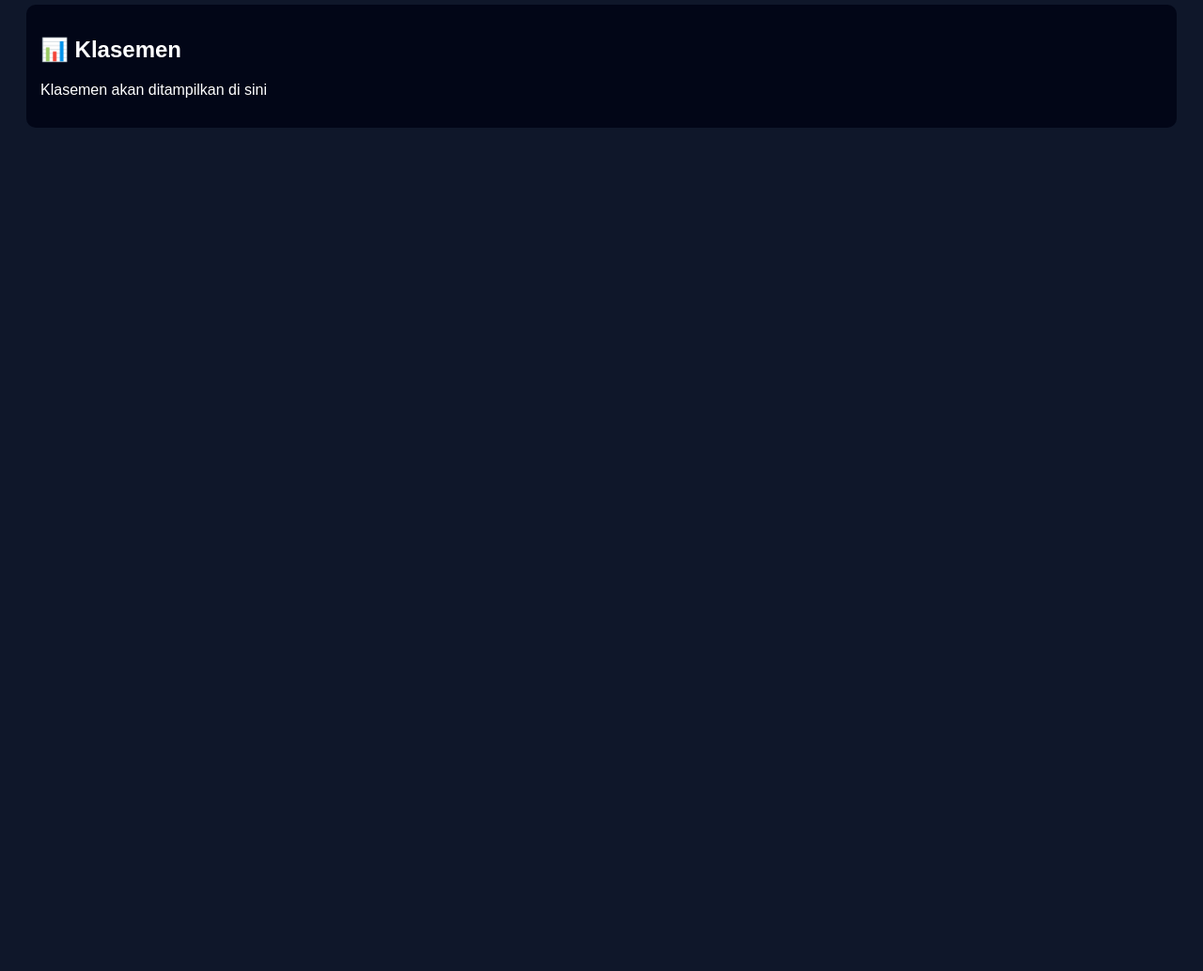
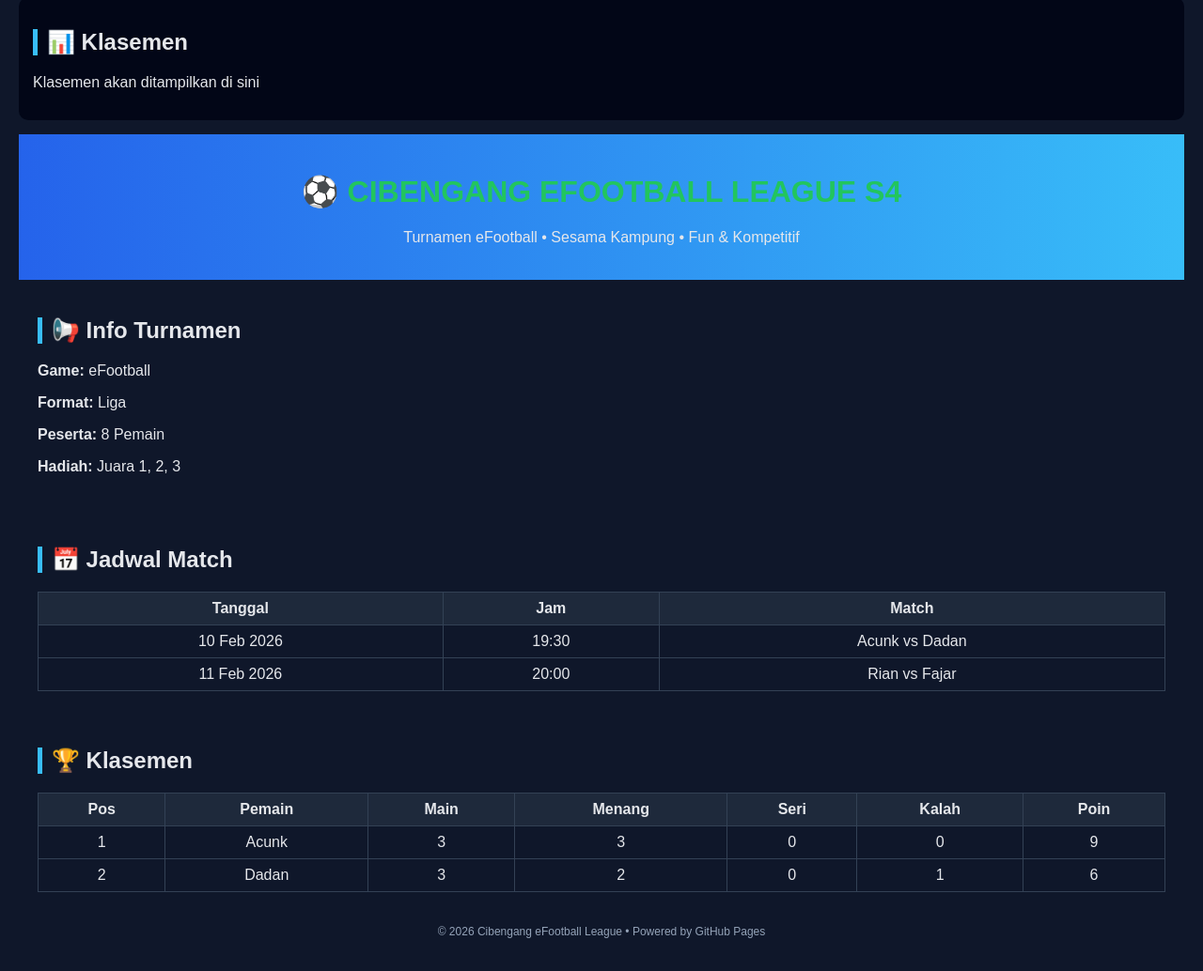
Before and after one commit to bab965572-svg/efootball-turnamen, a plain HTML site: page index.html in a window 1280 px wide. Shown: the part 500-1534 px from the top of the page at 94% size. Before the commit the page ends 800 px from the top, so only its background shows below. Drawn offline with Linux system fonts and the light colour scheme.

Commit message:
Update index.html

```diff
--- a/index.html
+++ b/index.html
@@ -45,3 +45,124 @@
 
 </body>
 </html>
+<!DOCTYPE html>
+<html lang="id">
+<head>
+  <meta charset="UTF-8">
+  <meta name="viewport" content="width=device-width, initial-scale=1.0">
+  <title>Cibengang eFootball League S4</title>
+  <style>
+    body {
+      margin: 0;
+      font-family: Arial, sans-serif;
+      background: #0f172a;
+      color: #e5e7eb;
+    }
+    header {
+      background: linear-gradient(90deg, #2563eb, #38bdf8);
+      padding: 20px;
+      text-align: center;
+    }
+    section {
+      padding: 20px;
+    }
+    h2 {
+      border-left: 5px solid #38bdf8;
+      padding-left: 10px;
+    }
+    table {
+      width: 100%;
+      border-collapse: collapse;
+      margin-top: 10px;
+    }
+    th, td {
+      border: 1px solid #334155;
+      padding: 8px;
+      text-align: center;
+    }
+    th {
+      background: #1e293b;
+    }
+    footer {
+      text-align: center;
+      padding: 15px;
+      font-size: 12px;
+      color: #94a3b8;
+    }
+  </style>
+</head>
+<body>
+
+<header>
+  <h1>⚽ CIBENGANG EFOOTBALL LEAGUE S4</h1>
+  <p>Turnamen eFootball • Sesama Kampung • Fun & Kompetitif</p>
+</header>
+
+<section>
+  <h2>📢 Info Turnamen</h2>
+  <p><b>Game:</b> eFootball</p>
+  <p><b>Format:</b> Liga</p>
+  <p><b>Peserta:</b> 8 Pemain</p>
+  <p><b>Hadiah:</b> Juara 1, 2, 3</p>
+</section>
+
+<section>
+  <h2>📅 Jadwal Match</h2>
+  <table>
+    <tr>
+      <th>Tanggal</th>
+      <th>Jam</th>
+      <th>Match</th>
+    </tr>
+    <tr>
+      <td>10 Feb 2026</td>
+      <td>19:30</td>
+      <td>Acunk vs Dadan</td>
+    </tr>
+    <tr>
+      <td>11 Feb 2026</td>
+      <td>20:00</td>
+      <td>Rian vs Fajar</td>
+    </tr>
+  </table>
+</section>
+
+<section>
+  <h2>🏆 Klasemen</h2>
+  <table>
+    <tr>
+      <th>Pos</th>
+      <th>Pemain</th>
+      <th>Main</th>
+      <th>Menang</th>
+      <th>Seri</th>
+      <th>Kalah</th>
+      <th>Poin</th>
+    </tr>
+    <tr>
+      <td>1</td>
+      <td>Acunk</td>
+      <td>3</td>
+      <td>3</td>
+      <td>0</td>
+      <td>0</td>
+      <td>9</td>
+    </tr>
+    <tr>
+      <td>2</td>
+      <td>Dadan</td>
+      <td>3</td>
+      <td>2</td>
+      <td>0</td>
+      <td>1</td>
+      <td>6</td>
+    </tr>
+  </table>
+</section>
+
+<footer>
+  © 2026 Cibengang eFootball League • Powered by GitHub Pages
+</footer>
+
+</body>
+</html>
```
